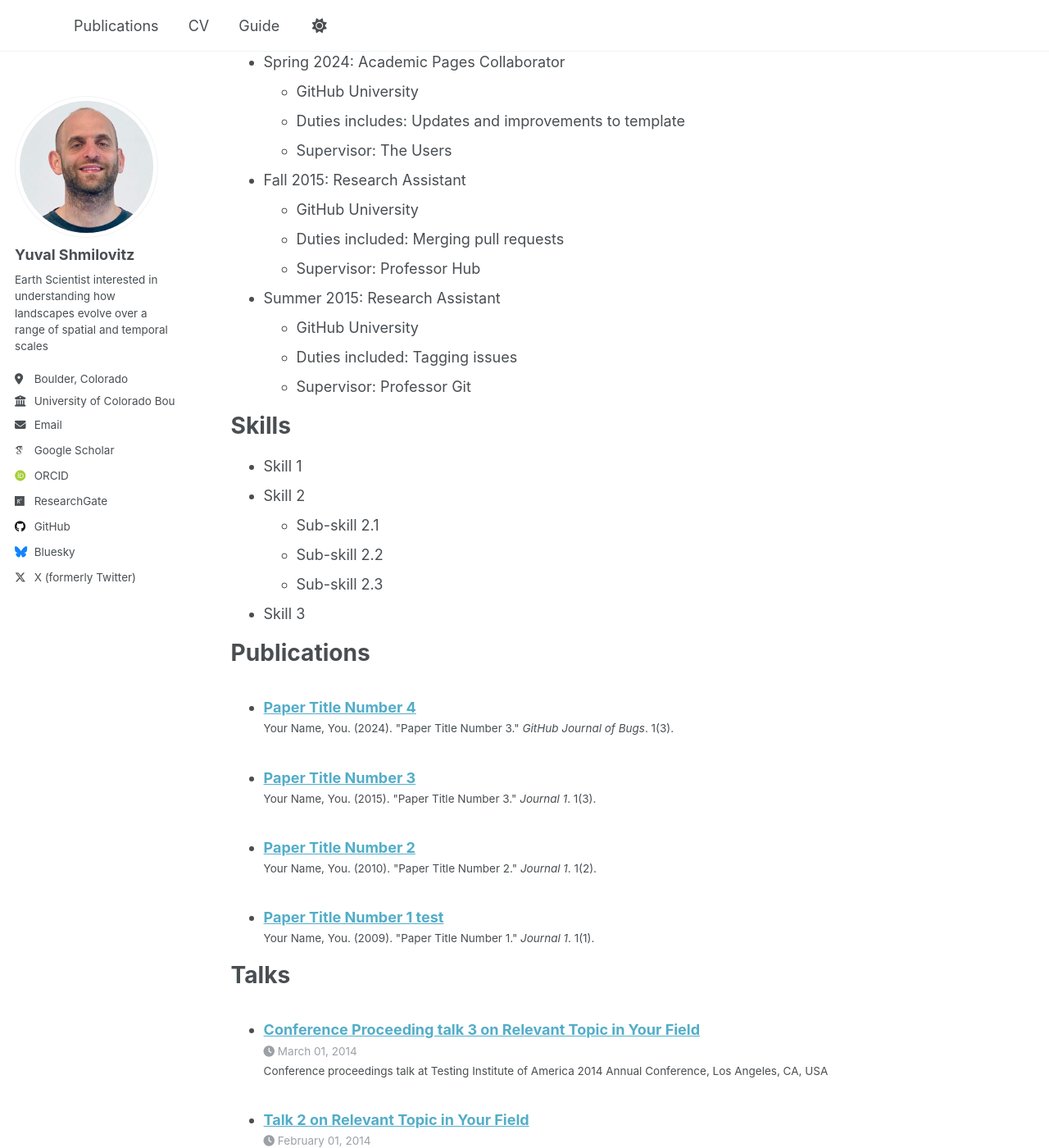
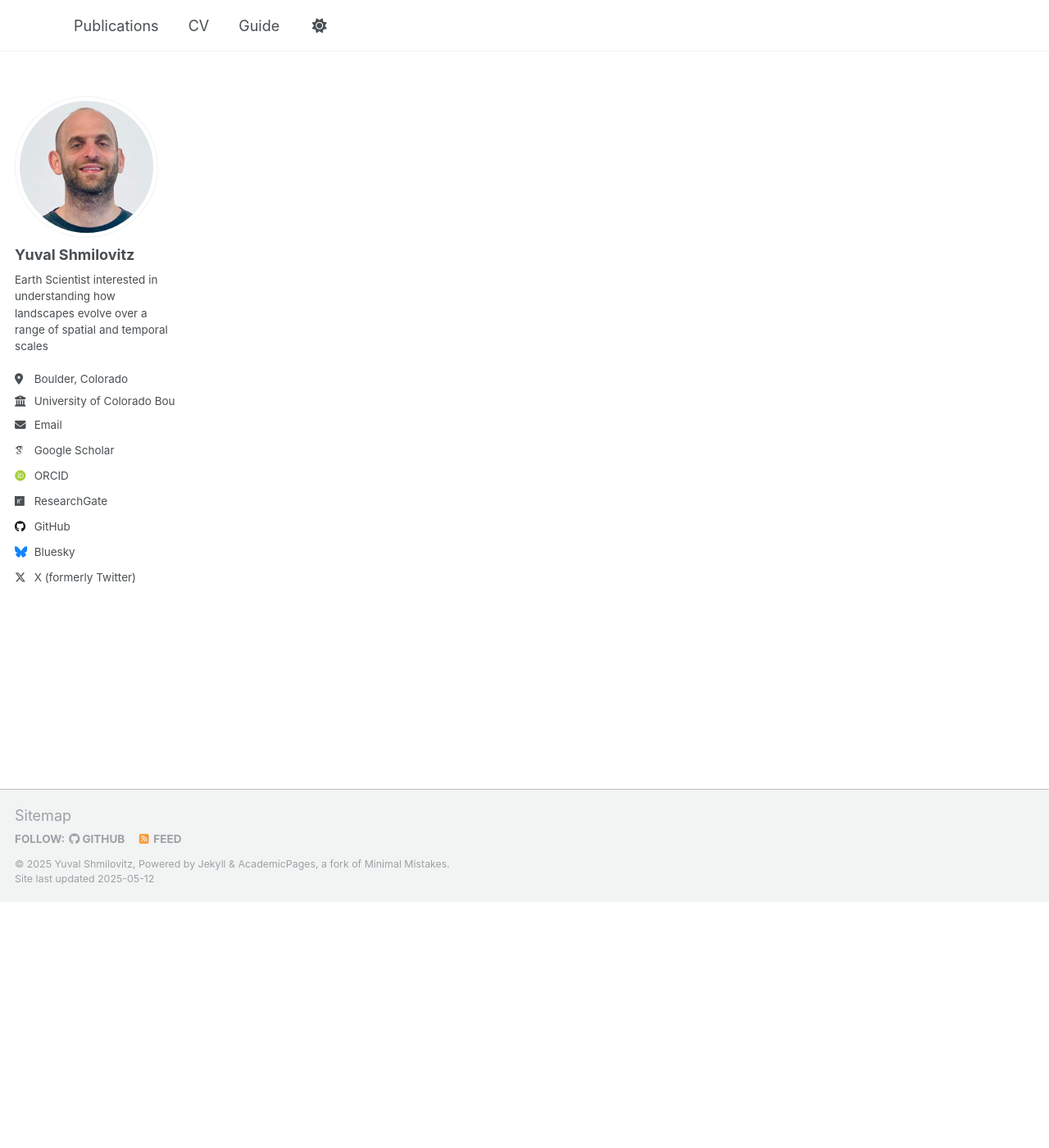
Before and after one commit to yuvalsmilo/yuvalsmilo.github.io, a Jekyll site: the page built from _pages/cv.md, in a window 1280 px wide and 1400 px high, scrolled down 300 px. Shown: the whole window at 82% size. Built offline with Jekyll 4.4.1, drawn with Linux system fonts in a browser that asks for light colours; some web fonts are replaced; some of the changed text lies outside the part shown.

Commit message:
Update cv.md

```diff
--- a/_pages/cv.md
+++ b/_pages/cv.md
@@ -9,56 +9,4 @@
 
 {% include base_path %}
 
-Education
-======
-* Ph.D in Version Control Theory, GitHub University, 2018 (expected)
-* M.S. in Jekyll, GitHub University, 2014
-* B.S. in GitHub, GitHub University, 2012
-
-Work experience
-======
-* Spring 2024: Academic Pages Collaborator
-  * GitHub University
-  * Duties includes: Updates and improvements to template
-  * Supervisor: The Users
-
-* Fall 2015: Research Assistant
-  * GitHub University
-  * Duties included: Merging pull requests
-  * Supervisor: Professor Hub
-
-* Summer 2015: Research Assistant
-  * GitHub University
-  * Duties included: Tagging issues
-  * Supervisor: Professor Git
-
-Skills
-======
-* Skill 1
-* Skill 2
-  * Sub-skill 2.1
-  * Sub-skill 2.2
-  * Sub-skill 2.3
-* Skill 3
-
-Publications
-======
-  <ul>{% for post in site.publications reversed %}
-    {% include archive-single-cv.html %}
-  {% endfor %}</ul>
-
-Talks
-======
-  <ul>{% for post in site.talks reversed %}
-    {% include archive-single-talk-cv.html  %}
-  {% endfor %}</ul>
-
-Teaching
-======
-  <ul>{% for post in site.teaching reversed %}
-    {% include archive-single-cv.html %}
-  {% endfor %}</ul>
-
-Service and leadership
-======
-* Currently signed in to 43 different slack teams
+A link to my CV can be found here:
```
